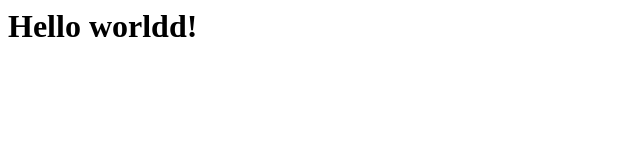
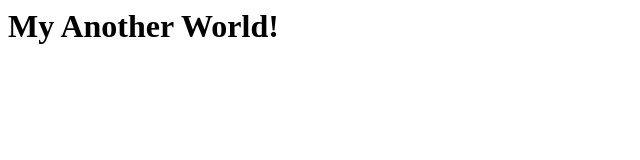
Before and after one commit to niildu/aws-code-deploy, a plain HTML site: page index.html in a window 1280 px wide. Shown: the whole page, without its empty margins (0-640 px from the left). Drawn offline with Linux system fonts and the light colour scheme.

Commit message:
Update index.html

```diff
--- a/index.html
+++ b/index.html
@@ -1,5 +1,5 @@
 <html>
   <body>
-    <h1>Hello worldd!</h1>
+    <h1>My Another World!</h1>
   </body>
 </html>
```
